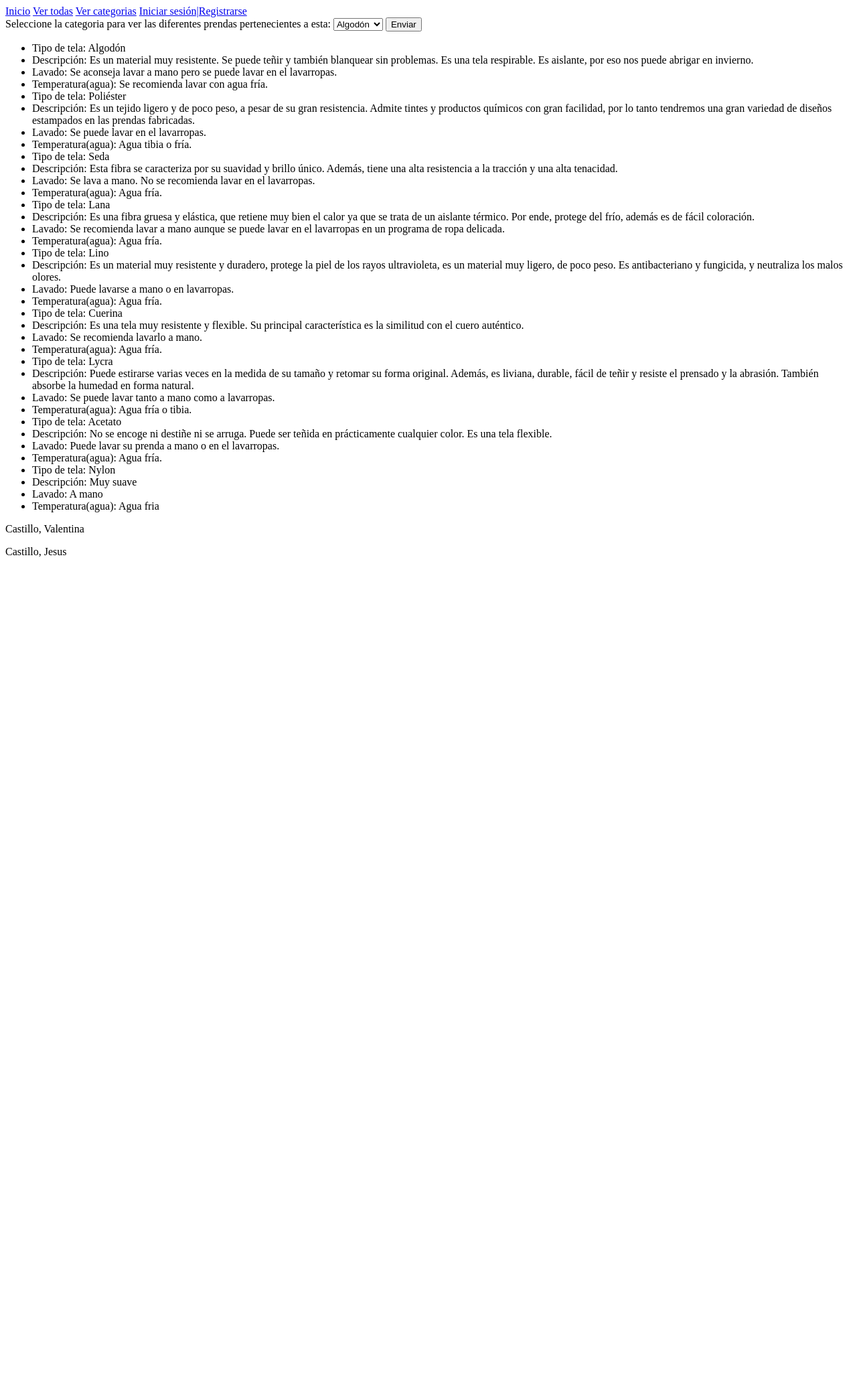
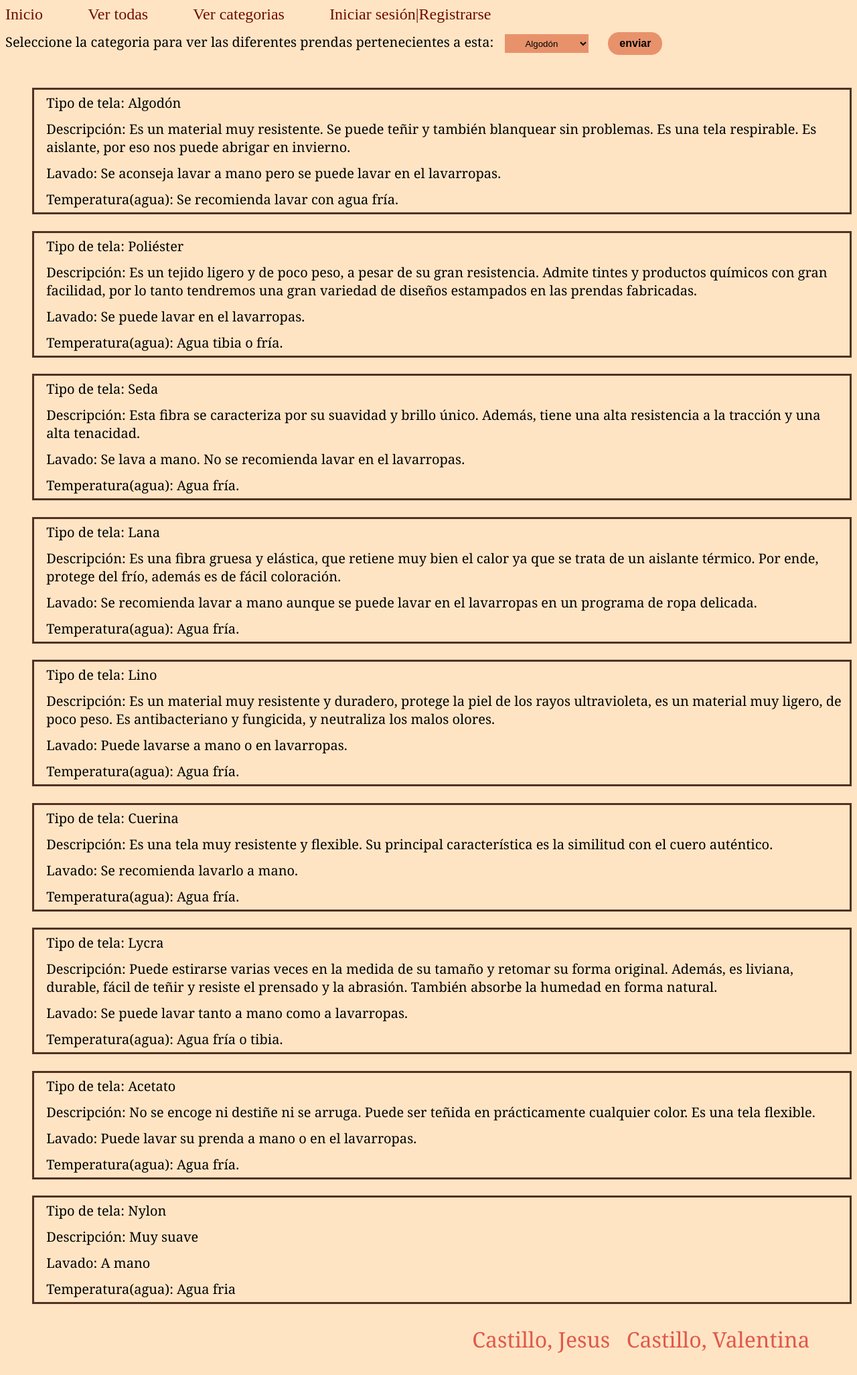
Before and after one commit to cjesus01/TPWeb2, a PHP site: page /Categories/Category in a window 1280 px wide. Shown: the whole page at 67% size. Before the commit the page ends 832 px from the top, so only its background shows below. Run offline with PHP 8.4, Linux system fonts and the light colour scheme; data comes from the database, SQL or seed files in the repository.

Commit message:
estilo a la pagina

```diff
--- a/app/views/UssersView.php
+++ b/app/views/UssersView.php
@@ -6,7 +6,7 @@
             $this->smarty= new Smarty();
             $this->smarty->assign('BASE_URL', BASE_URL);
         }
-        public function ShowFormLogin($auth,$message =NULL){
+        public function ShowFormLogin($auth,$message = NULL){
             $this->smarty->assign('Title','Login');
             $this->smarty->assign('message',$message);
             $this->smarty->assign('auth',$auth);
--- a/css/style.css
+++ b/css/style.css
@@ -0,0 +1,152 @@
+body{
+    background-color: bisque;
+    display: flexbox;
+    position: relative;
+    min-width: 100vh;
+    padding-bottom: 5%;
+}
+.menu{
+    margin-left: 0%
+}
+.barranav{
+    font-size: 150%;
+    color: rgb(114, 11, 0);
+    align-items: center;
+    margin-right: 5%;
+
+}
+a{
+    text-decoration: none;
+    color: black;
+}
+.barranav:hover{
+    text-decoration: underline;
+    color:  rgb(170, 67, 55);
+}
+h1{
+    margin: 16%;
+    font-size: 500%;
+    margin-left: 4%;
+    color: teal;
+}
+footer {
+    width: 100%;
+    height: 81px;
+    position: absolute;
+    bottom: 0;
+    left: 0;
+}
+.pie{
+    display: flex;
+    color: rgb(225, 89, 74);
+    font-size: 160%;
+    flex-direction: row-reverse;
+    margin-right: 3%;
+}
+.nombres{
+    margin-right: 2%;
+}
+button{
+    font-weight: 550;
+    border: 1px solid sienna;
+    text-transform:lowercase;
+    background-color: rgb(232, 146, 107);
+    border-color: rgb(232, 146, 107);
+    transition: all .3s ease-in-out;
+    padding: 1em;
+    border-radius: 1em;
+    line-height: 0em;
+    margin-top: 1%;
+    margin-bottom: 2%;
+    margin-left: 1%;
+    font-size: 100%;
+}
+.boton{
+    margin-left: 1%;
+}
+li{
+    font-size: 125%;
+    font-family:Cambria, Cochin, Georgia, Times, 'Times New Roman', serif;
+    padding: 0.30em;
+    margin-left: 1%;
+}
+.mostrar_por_categoria{
+    margin-top: 2%;
+    list-style: none;
+    border: solid rgb(82, 50, 35);
+}
+label{
+    font-size: 125%;
+    font-family:Cambria, Cochin, Georgia, Times, 'Times New Roman', serif;
+}
+select{
+    border: none;
+    margin: 1%;
+    padding: 0.40em;
+    padding-left: 2em;
+    padding-right: 2em;
+    background-color: rgb(232, 146, 107);
+}
+p{
+    font-size: 125%;
+    font-family:Cambria, Cochin, Georgia, Times, 'Times New Roman', serif;
+}
+input{
+    padding: 8px 8px 8px 4px;
+    width: 200px;
+    border: none;
+    background-color: rgb(240, 186, 131);
+    box-shadow: none;
+    outline:none;
+    margin-top: 1%;
+}
+input:hover{
+    box-shadow: 0 0 0 0.20em rgb(70, 239, 222);
+}
+.error{
+    border: solid red;
+    color: black;
+    background-color: rgb(253, 68, 68);
+    text-align: center;
+    margin: 0%;
+    padding: 10%;
+    margin-top: 1%;
+}
+.usuario_invalido{
+    color: black;
+    background-color: rgb(253, 68, 68);
+    text-align: center;
+    font-size: 200%;
+}
+.mensaje_suces{
+    color: black;
+    background-color: rgb(31, 246, 142);
+    text-align: center;
+    font-size: 200%;
+}
+.formulario{
+    display: flex;
+    flex-direction: column;
+    align-items: center;
+    margin-top: 2%;
+}
+.formulario input{
+    width: 50%;
+    text-align: center;
+}
+.formulario select{
+    width: 50%;
+    text-align: center;
+}
+button .boton_formulario{
+   margin-left: 100%;
+}
+textarea{
+    padding: 8px 8px 8px 4px;
+    width: 50%;
+    border: none;
+    background-color: rgb(240, 186, 131);
+    box-shadow: none;
+    outline:none;
+    margin-top: 1%;
+}
--- a/templates/categories.tpl
+++ b/templates/categories.tpl
@@ -1,5 +1,15 @@
 {include file = 'header.tpl'}
-
+<!DOCTYPE html>
+<html lang="en">
+<head>
+    <meta charset="UTF-8">
+    <meta http-equiv="X-UA-Compatible" content="IE=edge">
+    <meta name="viewport" content="width=device-width, initial-scale=1.0">
+    <link rel="stylesheet" href="./css/style.css">
+    <title>{$Title}</title>
+    <base href = "{$BASE_URL}">
+</head>
+<body>
     <form method="get" action="Categories/filtercategoryform">
         <label for="category">Seleccione la categoria para ver las diferentes prendas pertenecientes a esta:</label>
         <select name="category">
@@ -7,10 +17,11 @@
             <option value="{$Category->id_tela}">{$Category->tipo_de_tela}</option>
         {/foreach}
         </select>
-        <button type=submit>Enviar</button>
+        <button type=submit class = "boton">Enviar</button>
     </form>
     <ul>
     {foreach from=$categories item=$Category}
+        <div class = "mostrar_por_categoria">
             <li>Tipo de tela: {$Category->tipo_de_tela}</li>
             <li>Descripción: {$Category->descripcion}</li>
             <li>Lavado: {$Category->lavado_de_tela}</li>
@@ -19,6 +30,8 @@
                 <button><a href="Categories/DeleteCategorie/{$Category->id_tela}">Eliminar</a></button>
                 <button><a href="Categories/FormUpdateCategorie/{$Category->id_tela}">Modificar</a></button>
             {/if}
+        </div>
     {/foreach}
     </ul>
+</body>
 {include file = 'footer.tpl'}
--- a/templates/clothingbycategory.tpl
+++ b/templates/clothingbycategory.tpl
@@ -1,5 +1,5 @@
 {include file='header.tpl'}
-        <p>La categoria elegida es: {$Clothing[0]->tipo_de_tela}.Las prendas pertenecientes a este tipo de tela son:</p>
+        <p>La categoria elegida es: {$Clothing[0]->tipo_de_tela}. Las prendas pertenecientes a este tipo de tela son: </p>
         {foreach from=$Clothing item=$Clothes}
             <li>{$Clothes->prenda}</li>
     {/foreach}
--- a/templates/error.tpl
+++ b/templates/error.tpl
@@ -1,5 +1,5 @@
 {include file='header.tpl'}
 
-<h1>{$message}</h1>
+<h1 class="error">{$message}</h1>
 
 {include file='footer.tpl'}
--- a/templates/footer.tpl
+++ b/templates/footer.tpl
@@ -1,5 +1,19 @@
-
-   <footer>
-        <p>Castillo, Valentina</p>
-        <p>Castillo, Jesus</p>
-    </footer>
+<!DOCTYPE html>
+<html lang="en">
+<head>
+    <meta charset="UTF-8">
+    <meta http-equiv="X-UA-Compatible" content="IE=edge">
+    <meta name="viewport" content="width=device-width, initial-scale=1.0">
+    <link rel="stylesheet" href="./css/style.css">
+    <title>{$Title}</title>
+    <base href = "{$BASE_URL}">
+</head>
+<body>
+    <footer>
+        <div class = "pie">
+            <p class="nombres">Castillo, Valentina</p>
+            <p class="nombres">Castillo, Jesus</p>
+        </div>
+</footer>
+</body>
+</html>
--- a/templates/formregister.tpl
+++ b/templates/formregister.tpl
@@ -1,11 +1,17 @@
 {include file='header.tpl'}
     <form action="Register/AddUsser" method="post">
+    <div class="formulario">
         <label for="nombre">Ingrese nombre de usuario:</label>
         <input type="text" name="nombre">
+    </div>
+    <div class="formulario">
         <label for="mail">Ingrese su mail:</label>
         <input type="text" name="mail">
+    </div>
+    <div class="formulario">
         <label for="contraseña">Ingrese su contraseña:</label>
         <input type="password" name="contraseña">
         <button type="submit">Enviar</button>
+    </div>
     </form>
 {include file='footer.tpl'}
--- a/templates/homepage.tpl
+++ b/templates/homepage.tpl
@@ -1,7 +1,7 @@
 {include file= "header.tpl"}
 {if $auth===true}
-<h1>Bienvenido {$nombre}</h1>
+<h1>Bienvenido {$nombre}!!</h1>
 {else}
-<h1>Bienvenido</h1>
+<h1>Bienvenido!!</h1>
 {/if}
 {include file= "footer.tpl"}
--- a/templates/oneclothes.tpl
+++ b/templates/oneclothes.tpl
@@ -1,5 +1,4 @@
 {include file= "header.tpl"}
-
 <body>
     <ul>
           <li>Prenda:{$OneClothes->prenda}</li>
--- a/templates/showsuccess.tpl
+++ b/templates/showsuccess.tpl
@@ -1,5 +1,4 @@
 {include file='header.tpl'}
-
-<p>{$message}</p>
+<p class="mensaje_suces">{$message}</p>
 <button type='submit'><a href={$return}>Volver</a></button>
 {include file='footer.tpl'}
```
Also changed, not shown: templates/addformcategories.tpl (+8 -1 lines), templates/addformclothing.tpl (+10 -0 lines), templates/clothing.tpl (+12 -1 lines), templates/formlogin.tpl (+8 -2 lines), templates/header.tpl (+12 -10 lines), templates/updatecategories.tpl (+8 -1 lines), templates/updateformclothing.tpl (+10 -0 lines). Lines whose indentation alone changed are shown as unchanged.
